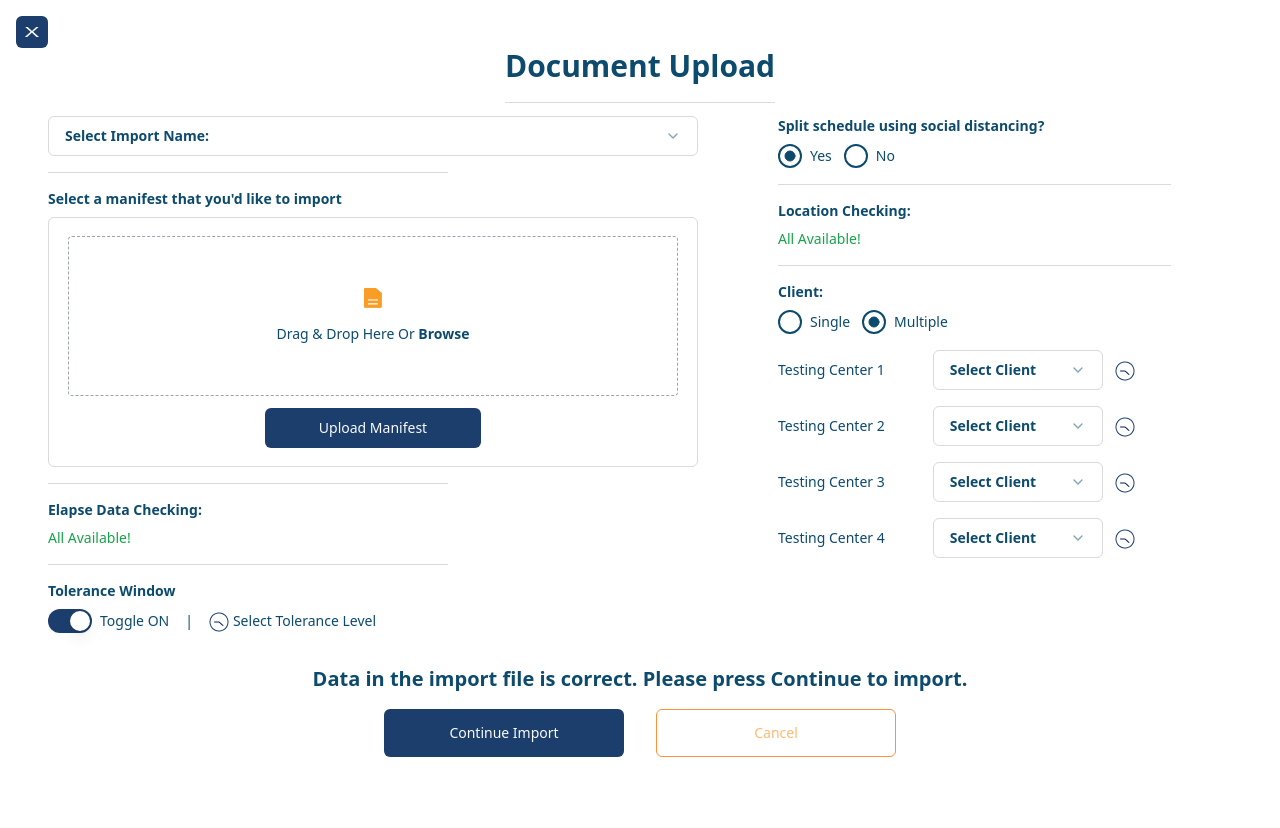
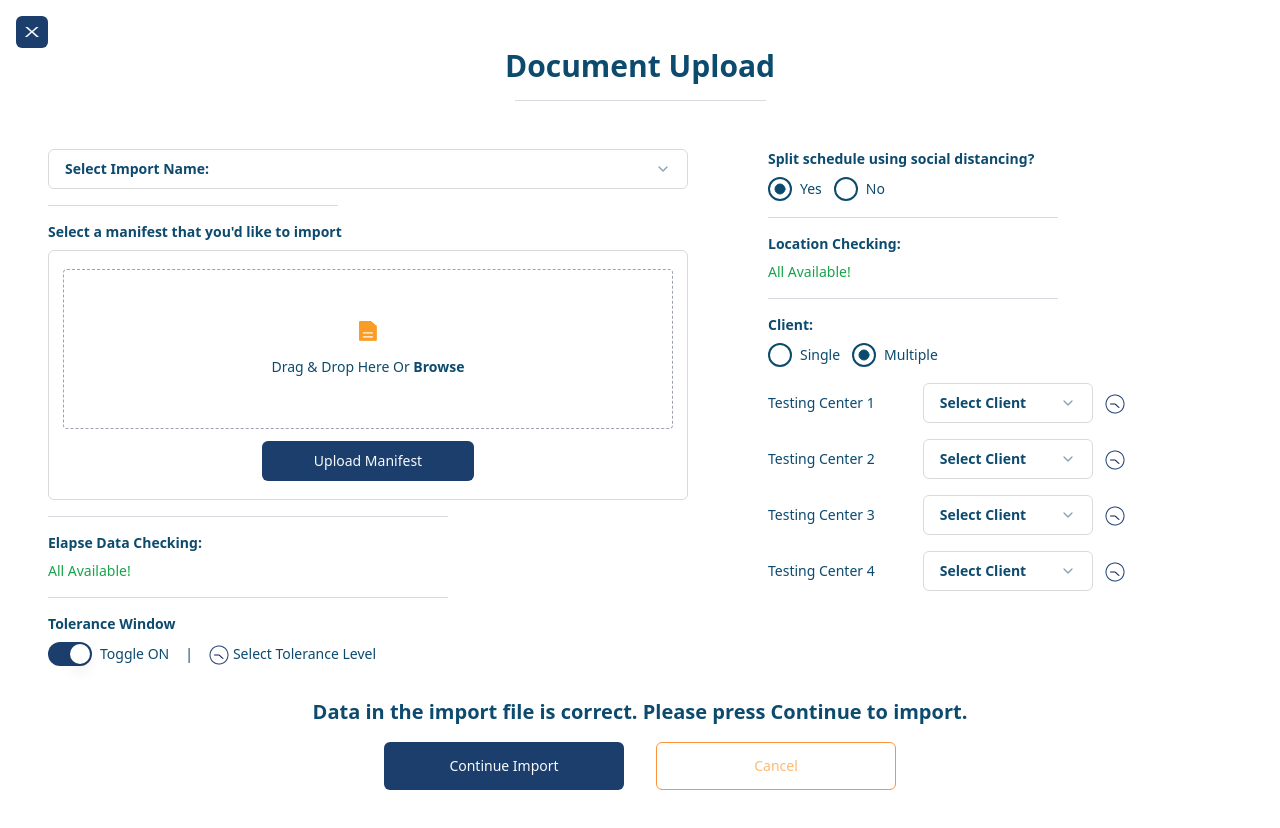
Before and after one commit to JoshT64/skyhop-take-home, a React (Vite) app: page / in a window 1280 px wide. Shown: the top 828 px of the page. Built offline with nearby package versions, Linux system fonts and the light colour scheme.

Commit message:
Styling updates with custom tailwind rules, its gross but finishing touches

```diff
--- a/src/App.tsx
+++ b/src/App.tsx
@@ -45,13 +45,13 @@ function App() {
           </div>
         </div>
         <div id='rightRow' className='pr-8 text-start place-self-auto'>
-          <Separator>
+          <Separator className='w-[290px]'>
             <Text className='pt-0'>
               Split schedule using social distancing?
             </Text>
             <RadioSelect options={['Yes', 'No']} defaultValue='yes' />
           </Separator>
-          <Separator>
+          <Separator className='w-[290px]'>
             <StatusText text={'Location Checking:'} isAvailable />
           </Separator>
           <ClientSelect />
--- a/src/components/Dropdown/Dropdown.tsx
+++ b/src/components/Dropdown/Dropdown.tsx
@@ -1,55 +1,55 @@
-"use client";
+'use client';
 
-import * as React from "react";
-import { Check, ChevronDown } from "lucide-react";
+import * as React from 'react';
+import { Check, ChevronDown } from 'lucide-react';
 
-import { cn } from "@/lib/utils";
-import { Button } from "@/components/ui/button";
+import { cn } from '@/lib/utils';
+import { Button } from '@/components/ui/button';
 import {
   Command,
   CommandEmpty,
   CommandGroup,
   CommandInput,
   CommandItem,
-} from "@/components/ui/command";
+} from '@/components/ui/command';
 import {
   Popover,
   PopoverContent,
   PopoverTrigger,
-} from "@/components/ui/popover";
+} from '@/components/ui/popover';
 
 // select from list of file imports
 const importNames = [
   {
-		value: "sampleimage.jpg",
-		label: "SampleImage.jpg",
+    value: 'sampleimage.jpg',
+    label: 'SampleImage.jpg',
   },
 ];
 
 export const Dropdown = () => {
   const [open, setOpen] = React.useState(false);
-	const [value, setValue] = React.useState("");
+  const [value, setValue] = React.useState('');
 
   return (
-		<div className="border-b w-[400px] border-opacity-40 border-gray-400 pb-4">
+    <div className='border-b w-[290px] border-opacity-40 border-gray-400 pb-4'>
       <Popover open={open} onOpenChange={setOpen}>
         <PopoverTrigger asChild>
           <Button
-						variant="outline"
-						role="combobox"
+            variant='outline'
+            role='combobox'
             aria-expanded={open}
-						className="w-[650px] text-sky-900 font-semibold text-sm justify-between"
+            className='w-[640px] text-sky-900 font-semibold text-sm justify-between'
           >
             {value
               ? importNames.find((importName) => importName.value === value)
                   ?.label
-							: "Select Import Name:"}
-						<ChevronDown className="ml-2 h-4 w-4 shrink-0 opacity-50" />
+              : 'Select Import Name:'}
+            <ChevronDown className='ml-2 h-4 w-4 shrink-0 opacity-50' />
           </Button>
         </PopoverTrigger>
-				<PopoverContent className="w-[650px] p-0">
+        <PopoverContent className='w-[640px] p-0'>
           <Command>
-						<CommandInput placeholder="Select Import..." />
+            <CommandInput placeholder='Select Import...' />
             <CommandEmpty>No file found.</CommandEmpty>
             <CommandGroup>
               {importNames.map((importName) => (
@@ -57,14 +57,14 @@ export const Dropdown = () => {
                   key={importName.value}
                   value={importName.value}
                   onSelect={(currentValue) => {
-										setValue(currentValue === value ? "" : currentValue);
+                    setValue(currentValue === value ? '' : currentValue);
                     setOpen(false);
                   }}
                 >
                   <Check
                     className={cn(
-											"mr-2 h-4 w-4",
-											value === importName.value ? "opacity-100" : "opacity-0",
+                      'mr-2 h-4 w-4',
+                      value === importName.value ? 'opacity-100' : 'opacity-0'
                     )}
                   />
                   {importName.label}
--- a/src/components/FileUpload/FileUpload.tsx
+++ b/src/components/FileUpload/FileUpload.tsx
@@ -1,24 +1,24 @@
-import { useState } from "react";
-import { DragAndDrop } from "./DragAndDrop";
-import { FileLoader, Separator } from "..";
+import { useState } from 'react';
+import { DragAndDrop } from './DragAndDrop';
+import { FileLoader, Separator } from '..';
 
 export const FileUpload = () => {
-	const [file, setFile] = useState({ name: "", size: 0 });
+  const [file, setFile] = useState({ name: '', size: 0 });
   const getFileToDisplay = (file: File) => {
     setFile(file);
   };
 
   return (
     <>
-			<div className="border w-[650px] flex flex-col rounded-md h-[250px]  border-input justify-around ">
+      <div className='border w-[640px] flex flex-col rounded-md h-[250px]  border-input justify-around '>
         <DragAndDrop onFileNameChange={getFileToDisplay} />
       </div>
       <div>
         {file.name && (
           <>
-						<Separator className="border-slate-300" />
-						<FileLoader file={file} />{" "}
-						<Separator className="border-slate-300" />{" "}
+            <Separator className='border-slate-300' />
+            <FileLoader file={file} />{' '}
+            <Separator className='border-slate-300' />{' '}
           </>
         )}
       </div>
--- a/src/components/Hero/Hero.tsx
+++ b/src/components/Hero/Hero.tsx
@@ -1,7 +1,12 @@
+import { Separator } from '..';
+
 export const Hero = () => {
   return (
-    <h2 className='text-3xl text-sky-900 pb-4 inline font-bold border-b border-opacity-40 border-gray-400'>
-      Document Upload
-    </h2>
+    <div className='flex flex-col items-center mb-12'>
+      <h2 className='text-3xl text-sky-900 inline font-bold '>
+        Document Upload
+      </h2>
+      <Separator className='w-[251px]'></Separator>
+    </div>
   );
 };
```
Lines whose indentation alone changed are shown as unchanged.
